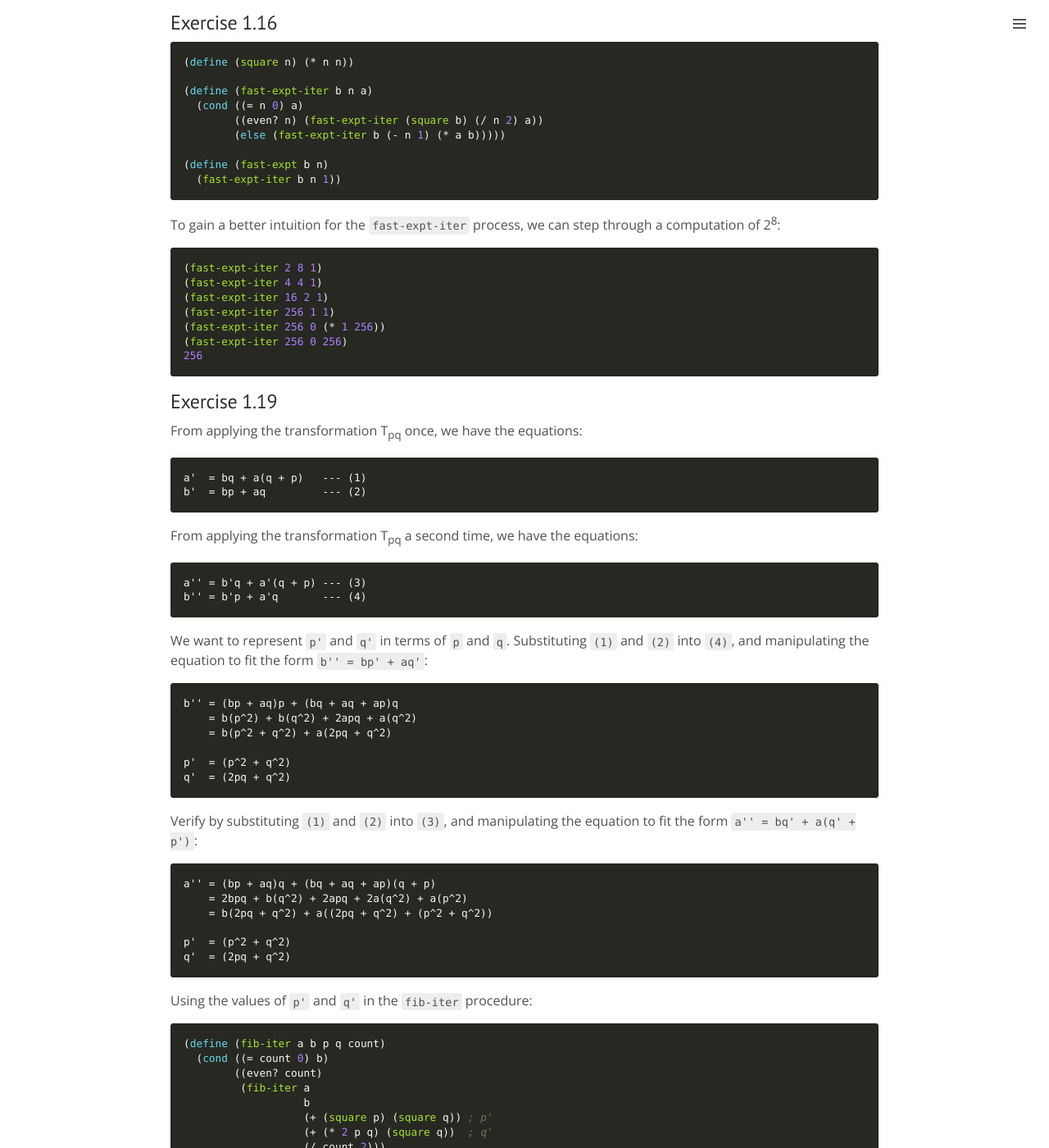
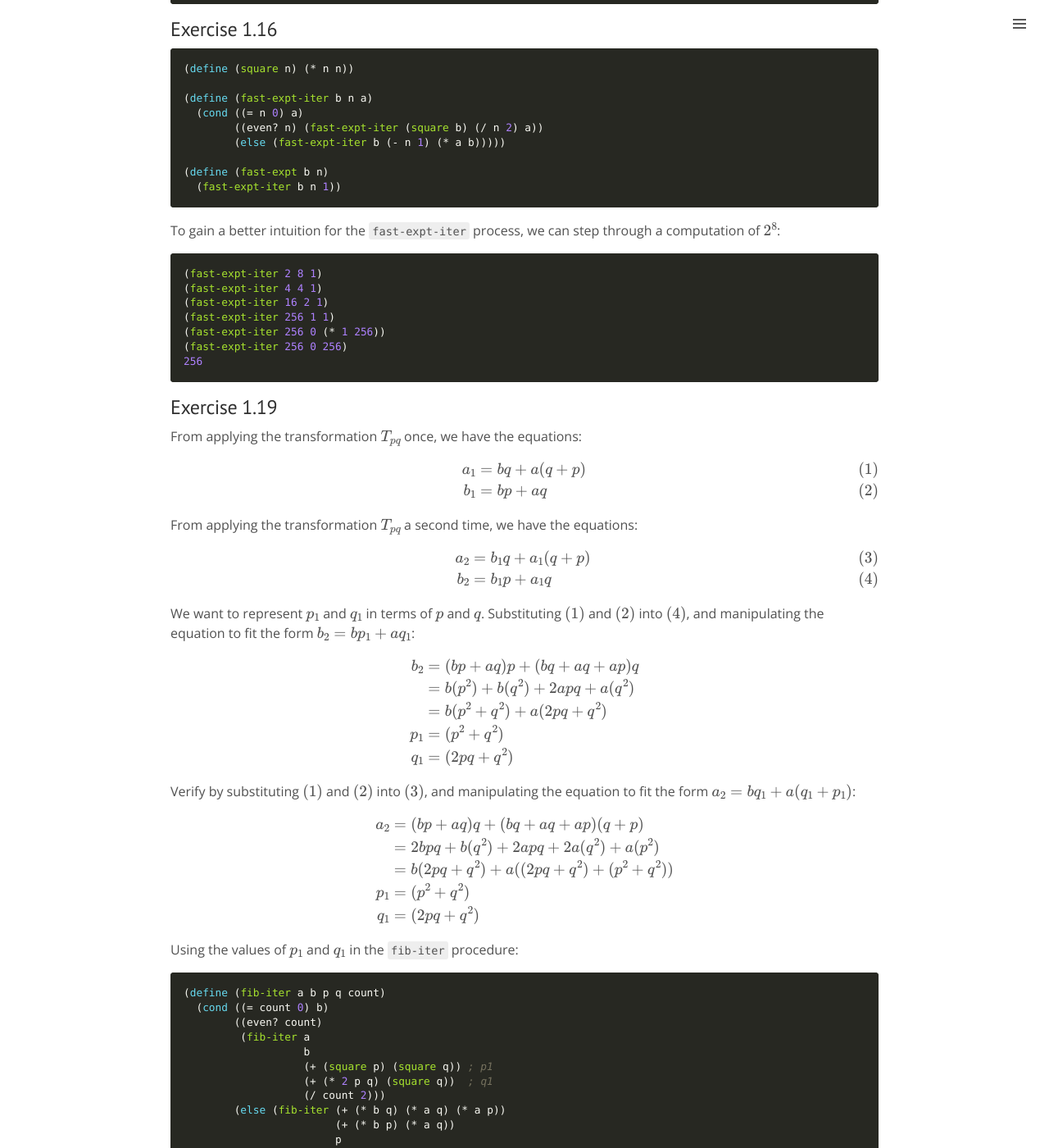
Before and after one commit to adrianwong/adrianwong.github.io, a Jekyll site: the page built from _posts/2017-10-18-sicp-1-2-review.md, in a window 1280 px wide and 1400 px high, scrolled down 2180 px. Shown: the whole window at 82% size. Built offline with Jekyll 4.4.1, drawn with Linux system fonts in a browser that asks for light colours; formulas are drawn with MathJax 3; comment, search, counter and statistics services are not loaded; some of the changed text lies outside the part shown.

Commit message:
refactor: Use math notations with SICP 1.2 post

````diff
--- a/_posts/2017-10-18-sicp-1-2-review.md
+++ b/_posts/2017-10-18-sicp-1-2-review.md
@@ -48,7 +49,7 @@ Second definition is iterative:
 ```
 
 ## Exercise 1.11
-Implementing `f` as a recursive process is fairly trivial:
+Implementing \\(f\\) as a recursive process is fairly trivial:
 
 ```scheme
 (define (fr n)
@@ -59,15 +60,17 @@ Implementing `f` as a recursive process is fairly trivial:
             (* 3 (fr (- n 3)))))))
 ```
 
-Implementing `f` as an iterative process is slightly trickier, but very similar to the iterative Fibonacci process covered in section 1.2.2. The idea is to use three integers `a`, `b` and `c`, initialised to `f(2) = 2`, `f(1) = 1` and `f(0) = 0`, and to repeatedly apply the simultaneous transformations:
+Implementing \\(f\\) as an iterative process is slightly trickier, but very similar to the iterative Fibonacci process covered in section 1.2.2. The idea is to use three integers \\(a\\), \\(b\\) and \\(c\\), initialised to \\(f(2) = 2\\), \\(f(1) = 1\\) and \\(f(0) = 0\\), and to repeatedly apply the simultaneous transformations:
 
-```
-a <- a + 2b + 3c
-b <- a
-c <- b
-```
+$$
+\begin{align*}
+a &\leftarrow a + 2b + 3c \\
+b &\leftarrow a \\
+c &\leftarrow b \\
+\end{align*}
+$$
 
-On `n` applications, `a`, `b` and `c` are equal to `f(n + 2)`, `f(n + 1)` and `f(n)` respectively.
+On \\(n\\) applications, \\(a\\), \\(b\\) and \\(c\\) are equal to \\(f(n + 2)\\), \\(f(n + 1)\\) and \\(f(n)\\) respectively.
 
 ```scheme
 (define (fi n)
@@ -119,7 +123,7 @@ Note: this solution uses 1-based numbering for rows and columns. Key points:
   (fast-expt-iter b n 1))
 ```
 
-To gain a better intuition for the `fast-expt-iter` process, we can step through a computation of 2<sup>8</sup>:
+To gain a better intuition for the `fast-expt-iter` process, we can step through a computation of \\(2^8\\):
 
 ```scheme
 (fast-expt-iter 2 8 1)
@@ -132,43 +136,49 @@ To gain a better intuition for the `fast-expt-iter` process, we can step through
 ```
 
 ## Exercise 1.19
-From applying the transformation T<sub>pq</sub> once, we have the equations:
+From applying the transformation \\(T_{pq}\\) once, we have the equations:
 
-```
-a'  = bq + a(q + p)   --- (1)
-b'  = bp + aq         --- (2)
-```
+$$
+\begin{align}
+a_1 &= bq + a(q + p) \\
+b_1 &= bp + aq \\
+\end{align}
+$$
 
-From applying the transformation T<sub>pq</sub> a second time, we have the equations:
+From applying the transformation \\(T_{pq}\\) a second time, we have the equations:
 
-```
-a'' = b'q + a'(q + p) --- (3)
-b'' = b'p + a'q       --- (4)
-```
+$$
+\begin{align}
+a_2 &= b_1q + a_1(q + p) \\
+b_2 &= b_1p + a_1q \\
+\end{align}
+$$
 
-We want to represent `p'` and `q'` in terms of `p` and `q`. Substituting `(1)` and `(2)` into `(4)`, and manipulating the equation to fit the form `b'' = bp' + aq'`:
+We want to represent \\(p_1\\) and \\(q_1\\) in terms of \\(p\\) and \\(q\\). Substituting \\((1)\\) and \\((2)\\) into \\((4)\\), and manipulating the equation to fit the form \\(b_2 = bp_1 + aq_1\\):
 
-```
-b'' = (bp + aq)p + (bq + aq + ap)q
-    = b(p^2) + b(q^2) + 2apq + a(q^2)
-    = b(p^2 + q^2) + a(2pq + q^2)
+$$
+\begin{align*}
+b_2 &= (bp + aq)p + (bq + aq + ap)q \\
+    &= b(p^2) + b(q^2) + 2apq + a(q^2) \\
+    &= b(p^2 + q^2) + a(2pq + q^2) \\
+p_1 &= (p^2 + q^2) \\
+q_1 &= (2pq + q^2)
+\end{align*}
+$$
 
-p'  = (p^2 + q^2)
-q'  = (2pq + q^2)
-```
+Verify by substituting \\((1)\\) and \\((2)\\) into \\((3)\\), and manipulating the equation to fit the form \\(a_2 = bq_1 + a(q_1 + p_1)\\):
 
-Verify by substituting `(1)` and `(2)` into `(3)`, and manipulating the equation to fit the form `a'' = bq' + a(q' + p')`:
+$$
+\begin{align*}
+a_2 &= (bp + aq)q + (bq + aq + ap)(q + p) \\
+    &= 2bpq + b(q^2) + 2apq + 2a(q^2) + a(p^2) \\
+    &= b(2pq + q^2) + a((2pq + q^2) + (p^2 + q^2)) \\
+p_1 &= (p^2 + q^2) \\
+q_1 &= (2pq + q^2)
+\end{align*}
+$$
 
-```
-a'' = (bp + aq)q + (bq + aq + ap)(q + p)
-    = 2bpq + b(q^2) + 2apq + 2a(q^2) + a(p^2)
-    = b(2pq + q^2) + a((2pq + q^2) + (p^2 + q^2))
-
-p'  = (p^2 + q^2)
-q'  = (2pq + q^2)
-```
-
-Using the values of `p'` and `q'` in the `fib-iter` procedure:
+Using the values of \\(p_1\\) and \\(q_1\\) in the `fib-iter` procedure:
 
 ```scheme
 (define (fib-iter a b p q count)
@@ -176,8 +186,8 @@ Using the values of `p'` and `q'` in the `fib-iter` procedure:
         ((even? count)
          (fib-iter a
                    b
-                   (+ (square p) (square q)) ; p'
-                   (+ (* 2 p q) (square q))  ; q'
+                   (+ (square p) (square q)) ; p1
+                   (+ (* 2 p q) (square q))  ; q1
                    (/ count 2)))
         (else (fib-iter (+ (* b q) (* a q) (* a p))
                         (+ (* b p) (* a q))
@@ -187,7 +197,7 @@ Using the values of `p'` and `q'` in the `fib-iter` procedure:
 ```
 
 ## Exercise 1.25
-Stepping through Alyssa's version using test values `base = 5` and `exp = 8`. These values are small, but are sufficient to illustrate the issue with Alyssa's approach:
+Stepping through Alyssa's version using test values \\(base = 5\\) and \\(exp = 8\\). These values are small, but are sufficient to illustrate the issue with Alyssa's approach:
 
 ```scheme
 ; For brevity, `remainder` -> `rmd`
@@ -233,8 +243,10 @@ The explicit multiplication that Louis uses requires a double call to `expmod`.
 
 New time complexity:
 
-```
-T(n) = O(log (2^n))
-     = O(n (log 2))
-     = O(n)
-```
+$$
+\begin{align*}
+T(n) &= O(log_2 (2^n)) \\
+     &= O(n (log_2 2)) \\
+     &= O(n)
+\end{align*}
+$$
````
Also changed, not shown: other parts of _posts/2017-10-18-sicp-1-2-review.md (+4 -2 lines).
